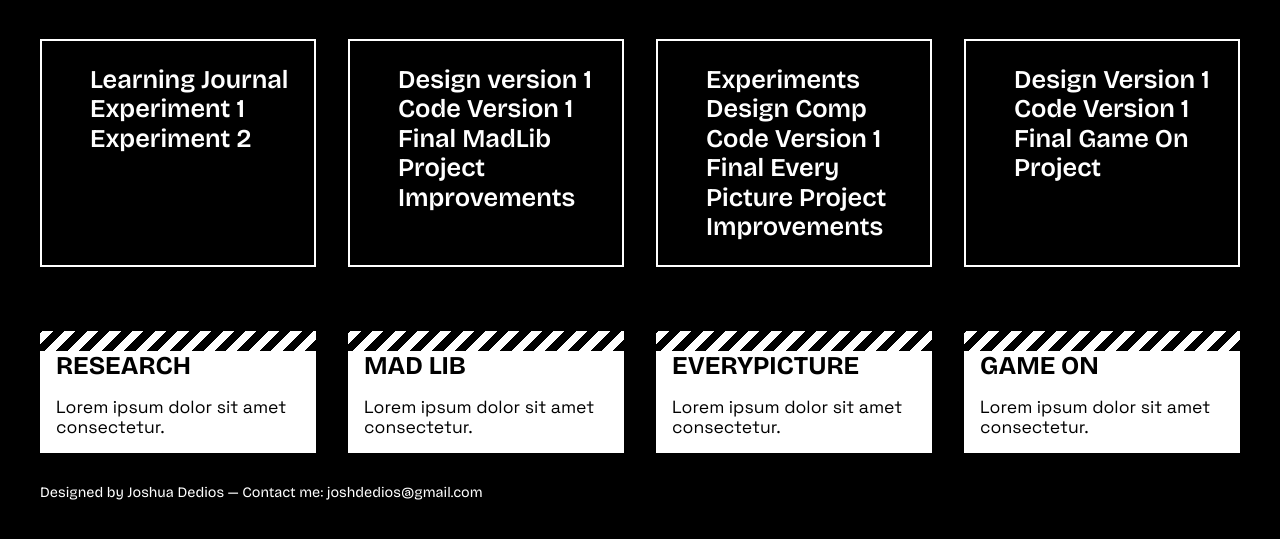
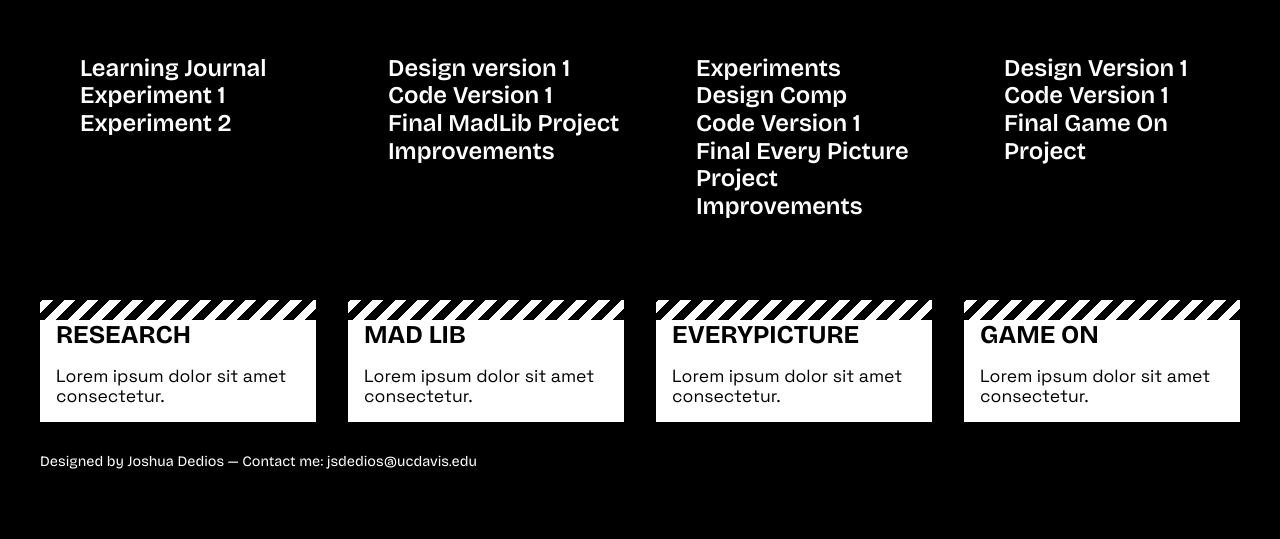
Before and after one commit to jsdedios/github, a plain HTML site: page index.html in a window 1280 px wide. Shown: the part 251-790 px from the top of the page. Drawn offline with nearby package versions, Linux system fonts and the light colour scheme.

Commit message:
Adjusted some things and added explenations.

```diff
--- a/index.html
+++ b/index.html
@@ -25,12 +25,10 @@
 
             <div class="header-text">
                 <h2>DES 157A INTERACTIVE MEDIA II Winter 2026</h2>
-                <h1>JOSHUA’S
-                <br>
-                    PORTAL
-                </h1>
+                <h1>JOSHUA’S<br>PORTAL</h1>
             </div>
 
+            <!-- Note that im using label to achieve a psuedo click effect. Images can't actually have click effects, so I looked online and saw this was a solution. -->
             <div class="arrows">
                 <input type="checkbox" id="a1" hidden>
                 <label for="a1"><img src="images/downarrow.png" alt="downarrow"></label>
@@ -52,7 +50,7 @@
 <main>
     <section class="projects">
 
-        <div class="column card">
+        <div class="column-card">
             <ul>
                 <li><a href="#">Learning Journal</a></li>
                 <li><a href="#">Experiment 1</a></li>
@@ -60,7 +58,7 @@
             </ul>
         </div>
 
-        <div class="column card">
+        <div class="column-card">
             <ul>
                 <li><a href="#">Design version 1</a></li>
                 <li><a href="#">Code Version 1</a></li>
@@ -69,7 +67,7 @@
             </ul>
         </div>
 
-        <div class="column card">
+        <div class="column-card">
             <ul>
                 <li><a href="#">Experiments</a></li>
                 <li><a href="#">Design Comp</a></li>
@@ -79,7 +77,7 @@
             </ul>
         </div>
 
-        <div class="column card">
+        <div class="column-card">
             <ul>
                 <li><a href="#">Design Version 1</a></li>
                 <li><a href="#">Code Version 1</a></li>
@@ -89,6 +87,9 @@
 
     </section>
 </main>
+
+
+<!-- Note that the lorem ipsums will be replaced with more apt descriptions of what these subjects are. I haven't changed them since I haven't done the projects yet and therefore can't give a proper description on what the subject entailed. -->
 
     <!--footer-->
     <footer>
@@ -117,7 +118,7 @@
         </section>
 
         <p class="credit">
-            Designed by Joshua Dedios — Contact me: joshdedios@gmail.com
+            Designed by Joshua Dedios — Contact me: &#106;&#115;&#100;&#101;&#100;&#105;&#111;&#115;&#064;&#117;&#099;&#100;&#097;&#118;&#105;&#115;&#046;&#101;&#100;&#117;
         </p>
     </footer>
 
--- a/style.css
+++ b/style.css
@@ -14,7 +14,7 @@
     text-decoration: none;
     color: white;
     padding-left: 0rem;
-    font-size: 1.6rem;
+    font-size: 1.5rem;
     font-weight: 600;
     transition: all .5s ease-out;
 }
@@ -32,6 +32,8 @@
     margin: auto;
     padding: 2rem;
 }
+
+/*Note that I used gridbox as a way to practice it. I still think I need more practice, however, as this was only possible due to referencing old projects and explenations online. */
 
 /*header*/
 #banner {
@@ -54,6 +56,8 @@
     overflow: hidden;
     position: relative;
 }
+
+/*Explenation: Repeating linear gradient achieves the square look im going for, and I shortened the animation notation to all be in one line. If I wanted it to be simpler, i'd use animation name, duration, etc. Sicne it's meant to be automatic, it's set to repeat infinitely. The actual size of the gradient being 200% is so that even if it scrolls, there's no empty space. It's not actually repeating infinitely like it seems, but it's a good way to trick it. */
 
 .logo-scroll {
     width: 200%;
@@ -87,6 +91,7 @@
     letter-spacing: .35rem;
 }
 
+
 /*arrows*/
 .arrows img {
     width: 96px;
@@ -94,6 +99,8 @@
     transition: filter 0.3s;
 
 }
+
+/* This makes the arrows dissapear when pressed, which is the click interaction. */
 
 input:checked + label img {
     filter: invert(1);
@@ -188,3 +195,6 @@
     margin-top: 2rem;
     font-size: 0.9rem;
 }
+
+
+/*Some overall notes: I'm using rem so I can adjust things easier on the fly and so i'm not limtied to specific pixels. I also tried my best to avoid too much complication since a lot of my effort was on grid. I wanted to figure out how to get my header to look exactly as it does in photoshop, but I think i'd need to actually write down the grid values per box (like doing B,C,C,F, etc), and I didn't find that effort to be worht it when generally it look fine regardless. */
```
